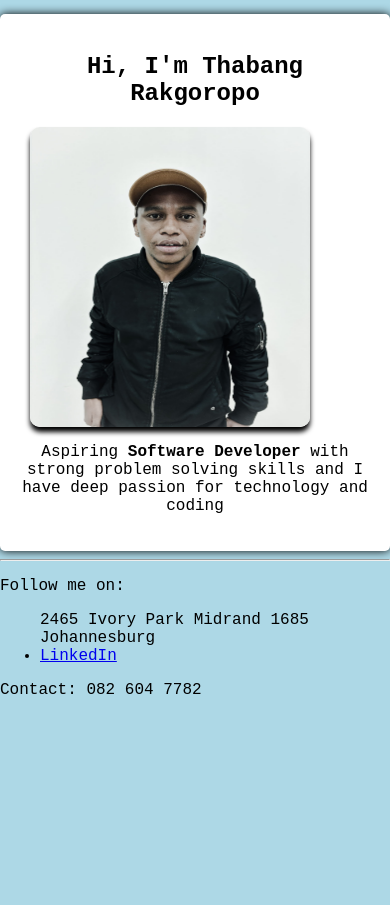
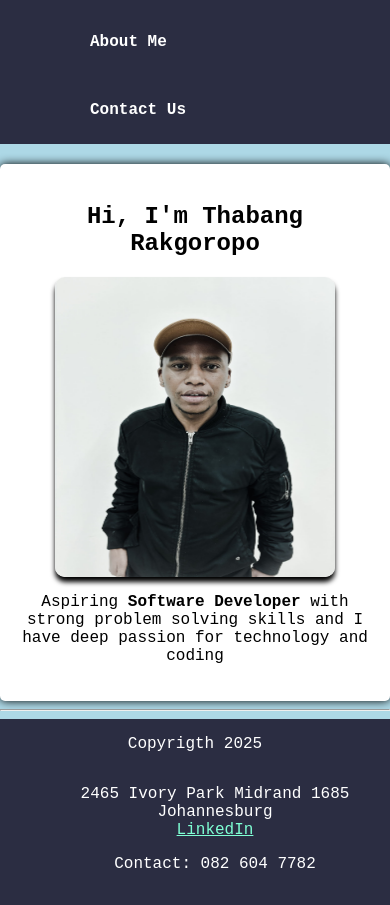
Before and after one commit to PLThabangR/portfolio, a plain HTML site: page index.html in a window 390 px wide. Shown: the part 76-981 px from the top of the page. Before the commit the page ends 844 px from the top, so only its background shows below. Drawn offline with Linux system fonts and the light colour scheme.

Commit message:
used flex box to style for different media device and fixed the nav bar and the footer

```diff
--- a/index.html
+++ b/index.html
@@ -11,17 +11,15 @@
     <header>
 
         <nav>
-             <div>
-            <img src="assets/logo.png" alt="this is the logo" width="50" height="50" >
-        </div>
-            <ul class="nav-items">
+
+            <ul class="nav-container">
                 <li><a href="index.html">Home</a></li>
                 <li><a href="about.html">About Me</a></li>
                 <li><a href="contact.html">Contact Us</a></li>
             </ul>
         </nav>
     </header>
-    <section>
+    <section class="home-section">
         <h1>Hi, I'm Thabang Rakgoropo</h1>
         <img src="assets/thabang.jpg" alt="my photo" width="300" height="300" >
 
@@ -32,15 +30,21 @@
     <hr>
 
     <footer>
-        <p>Follow me on:</p>
+
+        <div class="footer-container">
+            <p >Copyrigth 2025</p>
             <ul>
                 2465 Ivory Park
                 Midrand 1685
                 Johannesburg
 
                 <li><a href="https://www.linkedin.com/in/ttrakgoropo/">LinkedIn</a></li>
+                <p>Contact: 082 604 7782</p>
             </ul>
-        <p>Contact: 082 604 7782</p>
+
+
+        </div>
+
     </footer>
 
 
--- a/style/style.css
+++ b/style/style.css
@@ -28,23 +28,28 @@ tr:hover {background-color: coral;}
 
     }
 
-    nav{
+    .nav-container{
        display: flex;
-       flex-direction: row;
-       align-items: center;
-    background-color: white;
+       flex-flow: row wrap;
+       justify-content: stretch;
+    background-color: #2b2d42;
     }
-    nav a{
+.nav-container a{
+        display: inline-block;
         text-decoration: none;
-        color: black;
-        margin: 5px;
-        padding: 5px;
+        color: white;
+        margin: 0 25px;
+        padding: 25px;
+        text-align: center;
         font-weight: bold;
+
     }
-
+    nav li{
+        list-style: none;
+    }
     nav a:hover{
         text-decoration: underline;
-        color: black;
+        color: lightsteelblue;
     }
 
     .interest li:hover{
@@ -53,13 +58,7 @@ tr:hover {background-color: coral;}
         background-color: white;
     }
 
-    .nav-items{
-        display: flex;
-        flex-direction: row;
-        gap: 10px;
-        list-style: none;
 
-    }
 
     h2{
         color:  black;
@@ -106,10 +105,17 @@ tr:hover {background-color: coral;}
     }
 
     .media-menu{
-        display: grid;
-        grid-template-columns: repeat(auto-fill,minmax(200px,1fr));
-        padding:2px;
+       margin: 0;
+       padding: 0;
+       box-sizing: border-box;
+        display: flex;
+        flex-wrap: wrap;
+        justify-content: space-between;
+        padding: 5px;
 
+    }
+    img{
+        border: 0;
     }
 
     @media (max-width: 600px) {
@@ -117,12 +123,35 @@ tr:hover {background-color: coral;}
           background-color: lightblue;
         }
 
-        .media-menu{
+        /* .media-menu{
             display: grid;
             grid-template-columns: repeat(auto-fill,minmax(100px,1fr));
             padding:2px;
 
-      }
+      } */
+
+      .nav-container{
+        display: flex;
+        flex-flow: column wrap;
+        justify-content: stretch;
+     background-color: #2b2d42;
+     }
+
+     .footer-container{
+        display: flex;
+        flex-flow: column wrap;
+        justify-content: center;
+        color:white;
+     background-color: #2b2d42;
+     }
+
+     .footer-container ul li{
+        list-style: none;
+     }
+
+     .footer-container ul li a{
+        color:aquamarine
+     }
 
 
     }
@@ -130,7 +159,7 @@ tr:hover {background-color: coral;}
       img{
         display: block;
         width: 80%;
-        margin: 10px;
+        margin: 10px auto;
         max-width: 400px;
         border-radius: 10px;
         box-shadow: 0 5px 5px black;
@@ -152,3 +181,22 @@ tr:hover {background-color: coral;}
         transition: transform 0.4s ease-in-out, box-shadow 0.4s ease-in-out;
 
       }
+
+
+
+      .footer-container{
+        display: flex;
+        flex-flow: column wrap;
+        justify-content: center;
+        text-align: center;
+        color:white;
+     background-color: #2b2d42;
+     }
+
+     .footer-container ul li{
+        list-style: none;
+     }
+
+     .footer-container ul li a{
+        color:aquamarine
+     }
```
Also changed, not shown: about.html (+28 -15 lines), contact.html (+4 -2 lines). Lines whose indentation alone changed are shown as unchanged.
